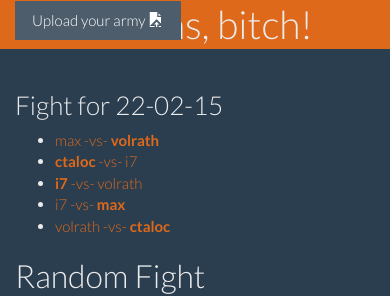
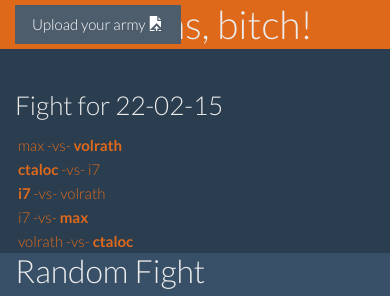
Before and after one commit to talpor/talpor-minions, a Flask app: page / in a window 390 px wide; the page is wider, and only the part inside the window is pictured. Shown: the top 296 px of that part. Run offline with Flask 2, Linux system fonts and the light colour scheme; some libraries are stand-ins or nearby versions.

Commit message:
add pymongo

```diff
--- a/app.py
+++ b/app.py
@@ -2,9 +2,11 @@ import os
 import subprocess
 
 from flask import Flask, render_template, send_file
-
+from flask.ext.pymongo import PyMongo
 
 app = Flask(__name__)
+
+mongo = PyMongo(app)
 
 
 def run_game(agent1_name, agent2_name):
--- /dev/null
+++ b/static/css/home.css
@@ -0,0 +1,31 @@
+#home .navbar h1 {
+    margin: 3px 0;
+    text-align: center;
+    float: none;
+}
+#home .navbar button {
+    position: absolute;
+    margin-top: 5px;
+}
+#home .main-battle {
+    background-color: #385067;
+    margin-top: -21px;
+    padding-bottom: 30px;
+}
+#home ul {
+    list-style: none;
+    margin: 0;
+    padding: 0;
+    margin-top: 14px;
+    line-height: 24px;
+}
+#home ul a:before {
+   content: "\00a0";
+}
+#home ul a:after {
+   content: "\00a0";
+}
+#home ul a:hover {
+    text-decoration: overline;
+    background-color: #385067;
+}
--- a/templates/home.html
+++ b/templates/home.html
@@ -3,19 +3,9 @@
   <head>
     <meta charset="utf-8">
     <title>Minions</title>
-    <link rel="stylesheet" href="{{ url_for('static', filename='css/style.css') }}">
+    <link rel="stylesheet" href="{{ url_for('static', filename='css/home.css') }}">
     <link rel="stylesheet" href="{{ url_for('static', filename='libs/bootstrap/css/bootstrap.css') }}">
     <link rel="stylesheet" href="{{ url_for('static', filename='css/bootstrap-superhero.css') }}">
-    <style>
-        .navbar h1 {
-            margin: 3px 0;
-            text-align: center;
-            float: none;
-        }
-        .navbar button {
-            position: absolute;
-        }
-    </style>
   </head>
   <body id="home">
     <nav class="navbar navbar-default navbar-inverse navbar-static-top">
@@ -37,7 +27,7 @@
                     <li><a href="#">volrath -vs- <b>ctaloc</b></a></li>
                 </ul>
             </div>
-            <div class="col-md-6">
+            <div class="col-md-6 main-battle">
                 <div>
                     <h2>Random Fight</h2>
                     <iframe width="560" height="315" src="https://www.youtube.com/embed/N9PMN0nBx8Y" frameborder="0" allowfullscreen></iframe>
```
Also changed, not shown: 1 other file.
